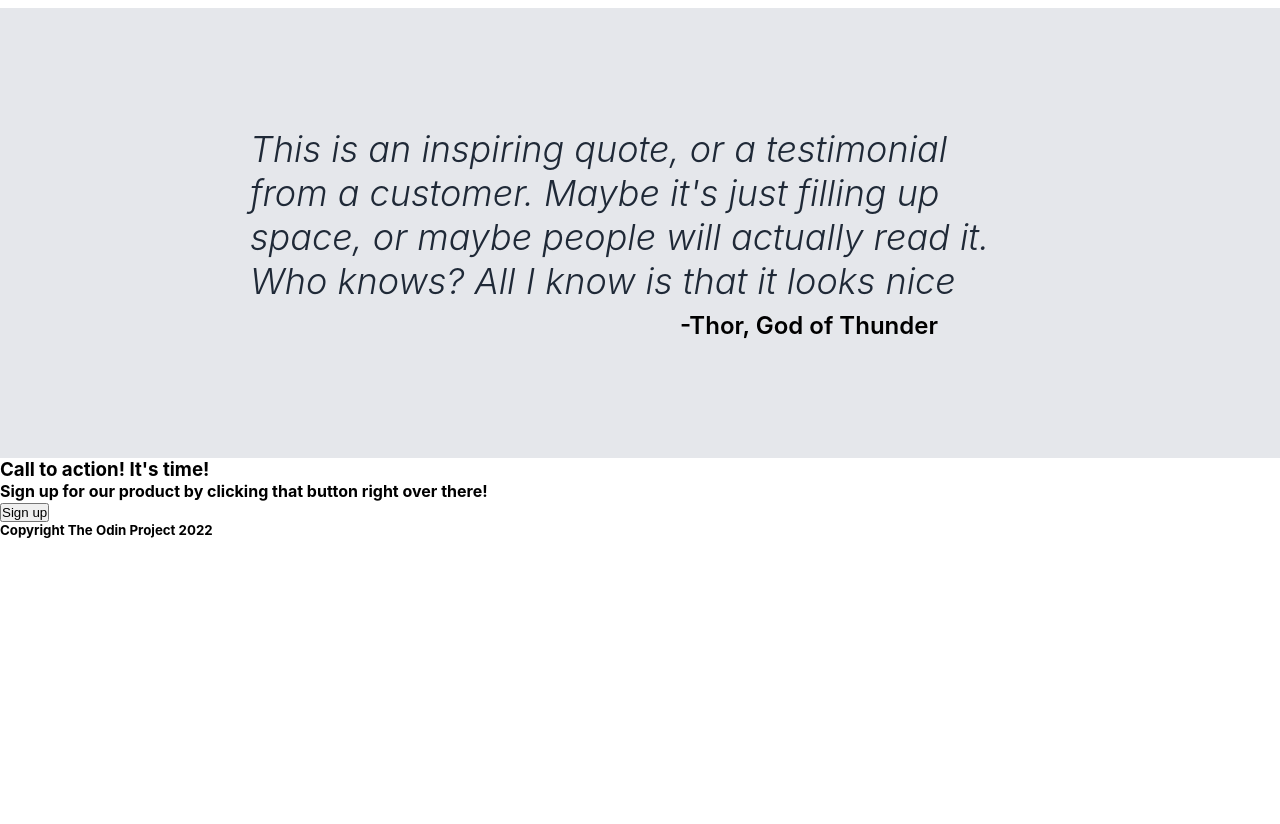
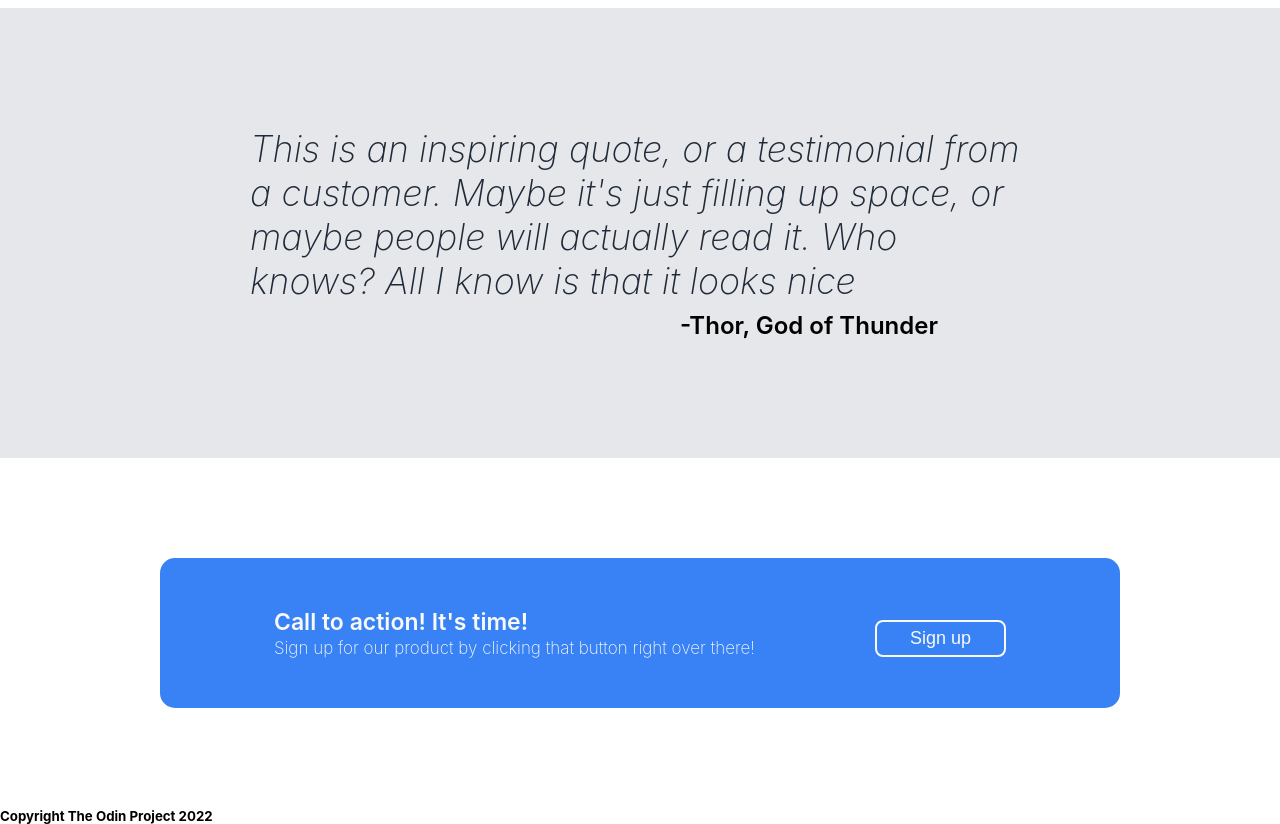
Before and after one commit to AdeleHuang/Landing-Page-Odin-project-, a plain HTML site: page index.html in a window 1280 px wide. Shown: the part 920-1744 px from the top of the page. Before the commit the page ends 1458 px from the top, so only its background shows below. Drawn offline with Linux system fonts and the light colour scheme.

Commit message:
Edit style.css

```diff
--- a/index.html
+++ b/index.html
@@ -66,6 +66,7 @@
       <div class="quotee">-Thor, God of Thunder</div>
     </div>
     <div class="call-to-action">
+      <div class="call-to-action-box">
         <div class="main-text">
           <h3>Call to action! It's time!</h3>
           <h4>
@@ -74,6 +75,7 @@
         </div>
         <button class="button-2">Sign up</button>
       </div>
+    </div>
     <footer>
       <h5>Copyright The Odin Project 2022</h5>
     </footer>
--- a/style.css
+++ b/style.css
@@ -143,7 +143,48 @@ body {
 
 .quote-text p {
   font-size: 36px;
-  font-weight: 300;
+  font-weight: 200;
   font-style: italic;
   color: #1f2937;
 }
+.call-to-action {
+  height: 350px;
+  display: flex;
+  flex-direction: row;
+  justify-content: center;
+  align-items: center;
+}
+.call-to-action-box {
+  background-color: #3882f6;
+  border-radius: 15px;
+  width: 960px;
+  height: 150px;
+  display: flex;
+  justify-content: center;
+  align-items: center;
+  gap: 120px;
+  color: #f9faf8;
+}
+.main-text h3 {
+  font-size: 23px;
+  margin-bottom: 2px;
+  font-weight: 600;
+}
+.main-text h4 {
+  font-weight: 200;
+  font-size: 17px;
+}
+
+.main-text {
+  margin-left: -60px;
+}
+.button-2 {
+  background-color: #3882f6;
+  border: 2px solid #f9faf8;
+  border-radius: 8px;
+  color: #f9faf8;
+  font-size: 18px;
+  padding: 6px 33px;
+  margin-right: -60px;
+  margin-bottom: -10px;
+}
```
Lines whose indentation alone changed are shown as unchanged.
